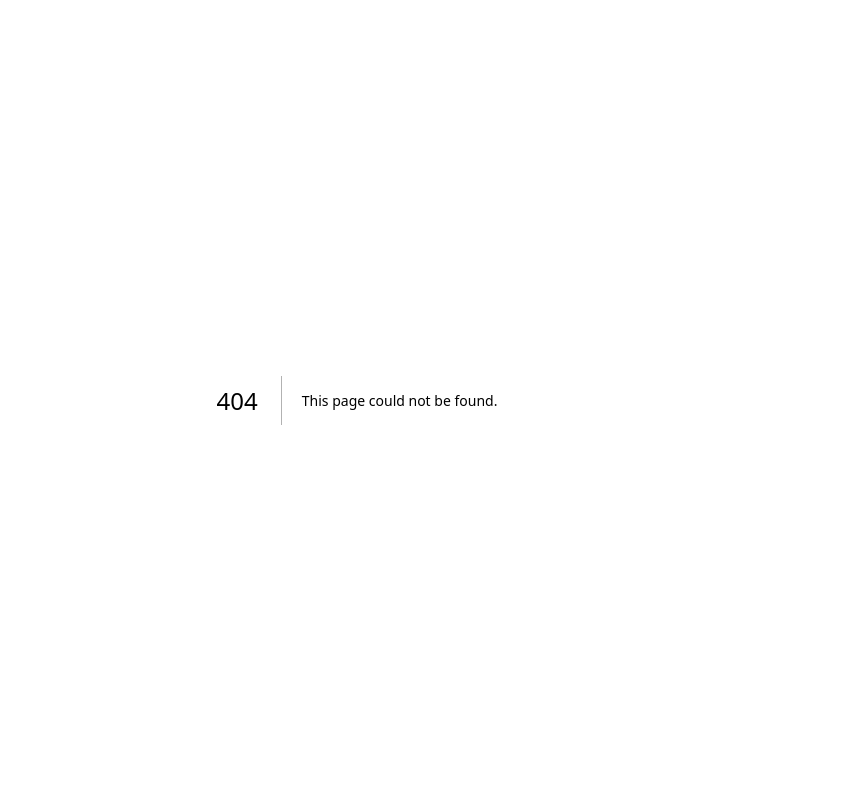
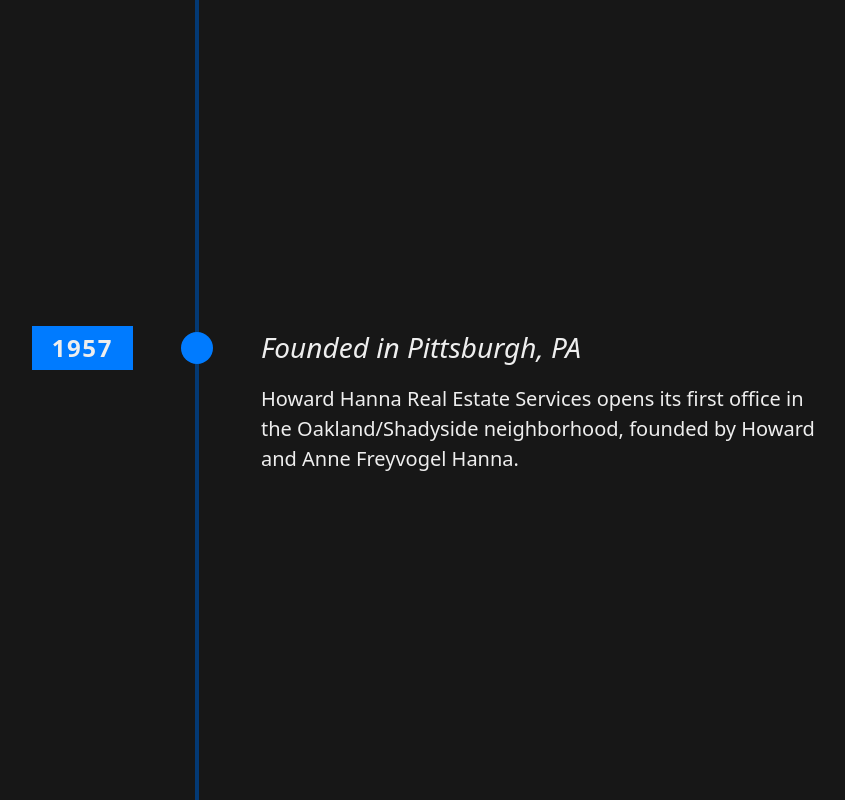
Before and after one commit to abaker93/gsap-animation-test, a Next.js app: page /timeline in a window 1280 px wide. Before the commit this address had no page. Shown: the top 800 px of the page, without its empty margins (283-1128 px from the left). Built offline with nearby package versions, Linux system fonts and the light colour scheme.

Commit message:
timeline styling

```diff
--- /dev/null
+++ b/app/timeline/page.tsx
@@ -0,0 +1,65 @@
+'use client';
+import { useRef } from 'react';
+import gsap from 'gsap';
+import { ScrollTrigger } from 'gsap/ScrollTrigger';
+import { ScrollSmoother } from 'gsap/ScrollSmoother';
+import { useGSAP } from '@gsap/react';
+import Cursor from '@/components/cursor';
+import "./timeline.style.scss";
+
+gsap.registerPlugin(ScrollTrigger, ScrollSmoother, useGSAP);
+
+export default function Timeline() {
+	const timelineContent = [
+		{
+			date: '1957',
+			title: 'Founded in Pittsburgh, PA',
+			description: 'Howard Hanna Real Estate Services opens its first office in the Oakland/Shadyside neighborhood, founded by Howard and Anne Freyvogel Hanna.'
+		},
+		{
+			date: '1968-1985',
+			title: 'Integrated Services Introduced',
+			description: 'Pioneering a one-stop-shop model, Howard Hanna launches divisions for Appraisal (1968), Relocation (1977), Title (1980), Mortgage (1983), and Insurance (1985)—laying the groundwork for full-service real estate.'
+		},
+		{
+			date: '1984',
+			title: '100% Money Back Guarantee',
+			description: 'First in the nation to offer a 100% Money Back Guarantee on home purchases—a bold move that became a signature of the brand.'
+		},
+		{
+			date: '1986',
+			title: 'Televised Home Search Experience',
+			description: 'Debuts The Howard Hanna Sunday Showcase of Homes, one of the country’s first real estate TV shows.'
+		},
+		{
+			date: '1995',
+			title: 'Digital Pioneer',
+			description: 'Launches HowardHanna.com, becoming the first real estate brokerage to list every property online—ahead of the internet boom.'
+		}
+	]
+
+	return (
+		<main>
+			<Cursor />
+
+			<section id="timeline" className="timeline">
+
+				{timelineContent.map((item, index) => (
+					<div key={index} className="timeline__item">
+						<div className="timeline__item-layout">
+							<div className="timeline__item-left">
+								<p className="timeline__item__date">{item.date}</p>
+								<div className="timeline__item__bullet"></div>
+							</div>
+							<div className="timeline__item-right">
+								<h3 className="timeline__item__title">{item.title}</h3>
+								<p className="timeline__item__description">{item.description}</p>
+							</div>
+						</div>
+					</div>
+				))}
+
+			</section>
+		</main>
+	)
+}
--- /dev/null
+++ b/app/timeline/timeline.style.scss
@@ -0,0 +1,84 @@
+@import "tailwindcss";
+
+:root {
+	--dark: #171717;
+	--light: #EEEEEE;
+
+	--gray: #555555;
+	--blue: #007BFF;
+	--dkblue: #033974;
+}
+
+html, body {
+	background-color: var(--dark);
+	color: var(--light);
+}
+
+.timeline {
+	&__item {
+		position: relative;
+		display: flex;
+		align-items: center;
+		height: 100vh;
+		width: 100%;
+		padding: 10rem;
+
+		&::before {
+			content: '';
+			position: absolute;
+			top: 0;
+			left: calc(40% - 2rem - 2px);
+			width: 4px;
+			height: 100%;
+			background-color: var(--dkblue);
+		}
+
+		&-layout {
+			display: flex;
+			align-items: flex-start;
+			gap: 3rem;
+		}
+
+		&-left {
+			display: flex;
+			justify-content: flex-end;
+			align-items: center;
+			gap: 3rem;
+			flex: 1 1 auto;
+		}
+
+		&-right {
+			display: flex;
+			flex-direction: column;
+			align-items: flex-start;
+			flex: 0 1 60%;
+			gap: 1rem;
+		}
+
+		&__bullet {
+			border-radius: 50%;
+			background-color: var(--blue);
+			padding: 1rem;
+			z-index: 1;
+		}
+
+		&__date {
+			font-size: 1.5rem;
+			font-weight: 900;
+			letter-spacing: 0.1rem;
+			background-color: var(--blue);
+			padding: 0.25rem 1.25rem;
+		}
+
+		&__title {
+			font-size: 1.75rem;
+			font-weight: 400;
+			font-style: italic;
+		}
+
+		&__description {
+			font-size: 1.25rem;
+			font-weight: 300;
+		}
+	}
+}
--- a/package.json
+++ b/package.json
@@ -22,6 +22,7 @@
     "@types/react-dom": "^19",
     "eslint": "^9",
     "eslint-config-next": "15.3.2",
+    "sass": "^1.59.3",
     "tailwindcss": "^4",
     "typescript": "^5"
   }
```
Also changed, not shown: 1 other file (tests, documents, lock files or other folders).
